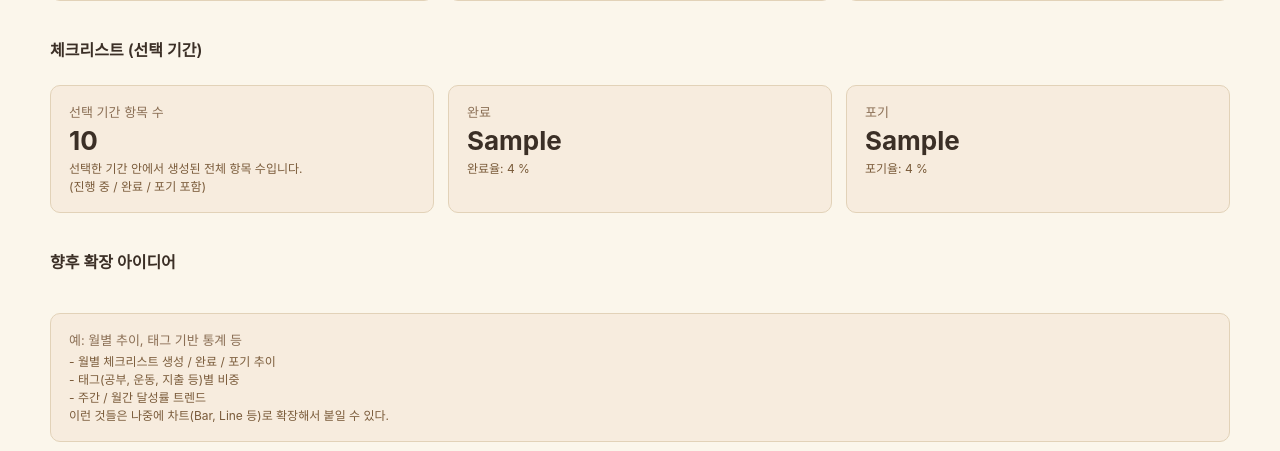
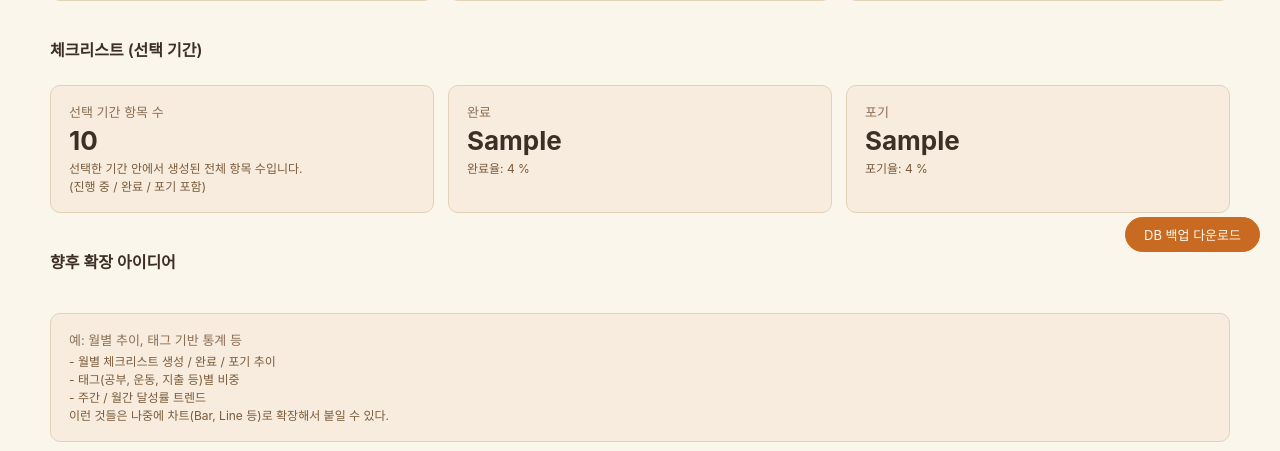
Before and after one commit to ignatiusJH/diary_app, a FastAPI app: template templates/stats.html in a window 1280 px wide. Shown: the part 528-979 px from the top of the page. Run offline with FastAPI, Linux system fonts and the light colour scheme; the template is opened without the code that fills it: most values are stand-ins (such as "Sample title", 1, 10 or a date in 2020).

Commit message:
backup db 기능 추가

```diff
--- a/main.py
+++ b/main.py
@@ -2,8 +2,8 @@
 from datetime import date, timedelta
 import calendar
 
-from fastapi import FastAPI, Request, Depends
-from fastapi.responses import HTMLResponse
+from fastapi import FastAPI, Request, Depends, HTTPException
+from fastapi.responses import HTMLResponse, FileResponse
 from fastapi.staticfiles import StaticFiles
 
 from deps import (
@@ -13,19 +13,21 @@ from deps import (
     load_todos,
     schedule_sort_key,
     templates,
-    owner_only,   # ✅ 추가
-    require_auth,
+    owner_only,   # ✅ 주인 인증
+    require_auth, # ✅ 전역 Basic 인증
+    DB_PATH,      # ✅ SQLite 파일 경로
 )
 from routers import (
     diary_router,
     schedule_router,
     todos_router,
     stats_router,
+    backup_router,   # 있어도 됨 (나중에 라우터 정리할 때 쓸 수 있음)
 )
 
 # 여기에서 전체 보호를 한 번에 건다
 app = FastAPI(
-    dependencies=[Depends(require_auth)]  # ✅ 모든 엔드포인트에 인증 강제
+    dependencies=[Depends(require_auth)]  # ✅ 모든 엔드포인트에 기본 인증 강제
 )
 
 # 정적 파일 mount
@@ -37,6 +39,32 @@ app.include_router(diary_router)
 app.include_router(schedule_router)
 app.include_router(todos_router)
 app.include_router(stats_router)
+app.include_router(backup_router)
+
+
+# =========================
+# DB 백업 엔드포인트 (직접 추가)
+# =========================
+@app.get("/backup/db", dependencies=[Depends(owner_only)])
+async def backup_db():
+    """
+    steplog.db 파일을 그대로 다운로드해 주는 백업 엔드포인트.
+    통계 화면 오른쪽 아래 버튼에서 이 URL을 호출한다.
+    """
+    db_path = DB_FILE
+
+    if not db_path.exists():
+        raise HTTPException(status_code=404, detail="DB 파일을 찾을 수 없습니다.")
+
+    from datetime import datetime
+    ts = datetime.now().strftime("%Y%m%d_%H%M")
+    filename = f"steplog_backup_{ts}.db"
+
+    return FileResponse(
+        path=str(db_path),
+        media_type="application/octet-stream",
+        filename=filename,
+    )
 
 
 # 메인 대시보드 ("/")
--- a/routers/__init__.py
+++ b/routers/__init__.py
@@ -4,3 +4,4 @@ from .diary import router as diary_router
 from .schedule import router as schedule_router
 from .todos import router as todos_router
 from .stats import router as stats_router
+from .backup import router as backup_router
--- a/templates/schedule.html
+++ b/templates/schedule.html
@@ -253,7 +253,7 @@
   }
 
   .editor-textarea {
-    min-height: 380px;
+    min-height: 240px;
     resize: vertical;
     line-height: 1.5;
     white-space: pre-wrap;
--- a/templates/stats.html
+++ b/templates/stats.html
@@ -164,6 +164,14 @@
     margin-top: 16px;
   }
 
+  /* ===== 백업 버튼 (오른쪽 하단 고정) ===== */
+  .backup-fab {
+    position: fixed;
+    right: 20px;
+    bottom: 20px;
+    z-index: 50;
+  }
+
   /* ===== 모바일 레이아웃 ===== */
   @media (max-width: 768px) {
     .stats-filter-form {
@@ -193,8 +201,6 @@
       gap: 8px;
     }
   }
-
-
 </style>
 {% endblock %}
 
@@ -305,4 +311,9 @@
     </div>
   </div>
 </div>
+
+<!-- 오른쪽 아래 고정 백업 버튼 -->
+<a href="/backup/db" class="btn-stat-primary backup-fab">
+  DB 백업 다운로드
+</a>
 {% endblock %}
```
Also changed, not shown: routers/backup.py (added, +33 -0 lines).
